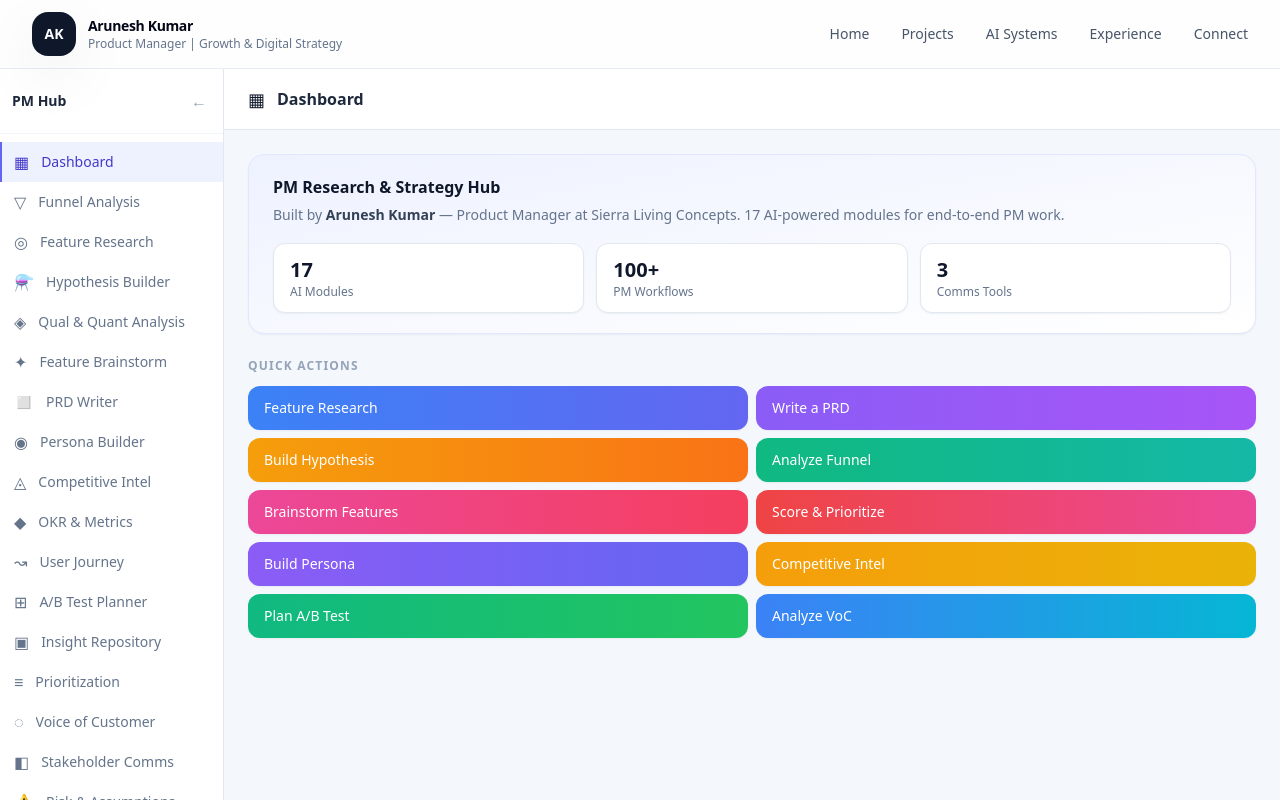
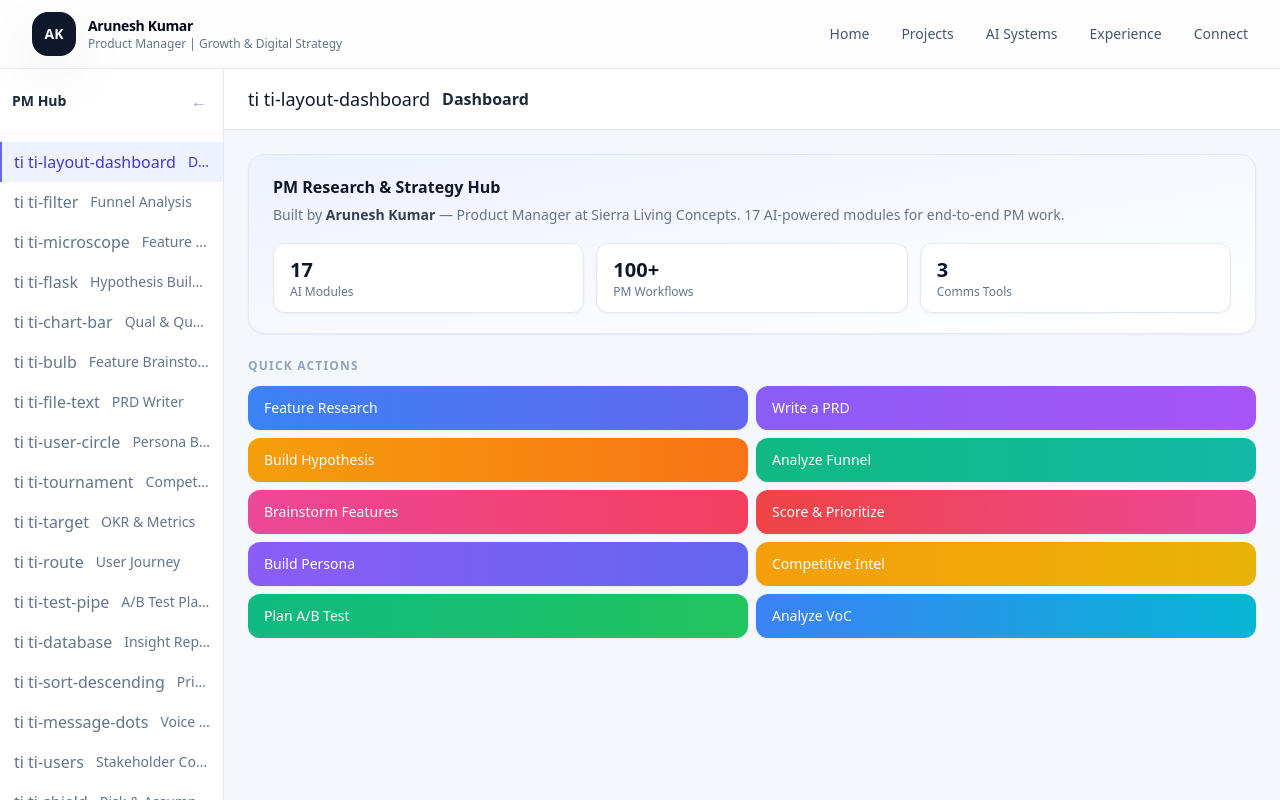
Before and after one commit to aruneshk30/Website, a Next.js app: page /ai-systems/pm-hub/explore in a window 1280 px wide. Shown: the top 800 px of the page. Built offline with nearby package versions, Linux system fonts and the light colour scheme.

Commit message:
Update page.tsx

```diff
--- a/app/ai-systems/pm-hub/explore/page.tsx
+++ b/app/ai-systems/pm-hub/explore/page.tsx
@@ -2,23 +2,23 @@
 import { useState, useRef, useEffect } from "react";
 
 const MODULES = [
-  { id: "dashboard", label: "Dashboard", icon: "▦" },
-  { id: "funnel", label: "Funnel Analysis", icon: "▽" },
-  { id: "feature-research", label: "Feature Research", icon: "◎" },
-  { id: "hypothesis", label: "Hypothesis Builder", icon: "⚗" },
-  { id: "analysis", label: "Qual & Quant Analysis", icon: "◈" },
-  { id: "brainstorm", label: "Feature Brainstorm", icon: "✦" },
-  { id: "prd", label: "PRD Writer", icon: "◻" },
-  { id: "persona", label: "Persona Builder", icon: "◉" },
-  { id: "competitive", label: "Competitive Intel", icon: "◬" },
-  { id: "okr", label: "OKR & Metrics", icon: "◆" },
-  { id: "journey", label: "User Journey", icon: "↝" },
-  { id: "experiment", label: "A/B Test Planner", icon: "⊞" },
-  { id: "repository", label: "Insight Repository", icon: "▣" },
-  { id: "prioritization", label: "Prioritization", icon: "≡" },
-  { id: "voc", label: "Voice of Customer", icon: "◌" },
-  { id: "stakeholder", label: "Stakeholder Comms", icon: "◧" },
-  { id: "risk", label: "Risk & Assumptions", icon: "⚠" },
+  {id:"dashboard",label:"Dashboard",icon:"ti ti-layout-dashboard"},
+  {id:"funnel",label:"Funnel Analysis",icon:"ti ti-filter"},
+  {id:"feature-research",label:"Feature Research",icon:"ti ti-microscope"},
+  {id:"hypothesis",label:"Hypothesis Builder",icon:"ti ti-flask"},
+  {id:"analysis",label:"Qual & Quant Analysis",icon:"ti ti-chart-bar"},
+  {id:"brainstorm",label:"Feature Brainstorm",icon:"ti ti-bulb"},
+  {id:"prd",label:"PRD Writer",icon:"ti ti-file-text"},
+  {id:"persona",label:"Persona Builder",icon:"ti ti-user-circle"},
+  {id:"competitive",label:"Competitive Intel",icon:"ti ti-tournament"},
+  {id:"okr",label:"OKR & Metrics",icon:"ti ti-target"},
+  {id:"journey",label:"User Journey",icon:"ti ti-route"},
+  {id:"experiment",label:"A/B Test Planner",icon:"ti ti-test-pipe"},
+  {id:"repository",label:"Insight Repository",icon:"ti ti-database"},
+  {id:"prioritization",label:"Prioritization",icon:"ti ti-sort-descending"},
+  {id:"voc",label:"Voice of Customer",icon:"ti ti-message-dots"},
+  {id:"stakeholder",label:"Stakeholder Comms",icon:"ti ti-users"},
+  {id:"risk",label:"Risk & Assumptions",icon:"ti ti-shield"},
 ];
 
 const MQ: Record<string, { title: string; questions: { key: string; label: string; placeholder: string }[]; system: string }> = {
```
